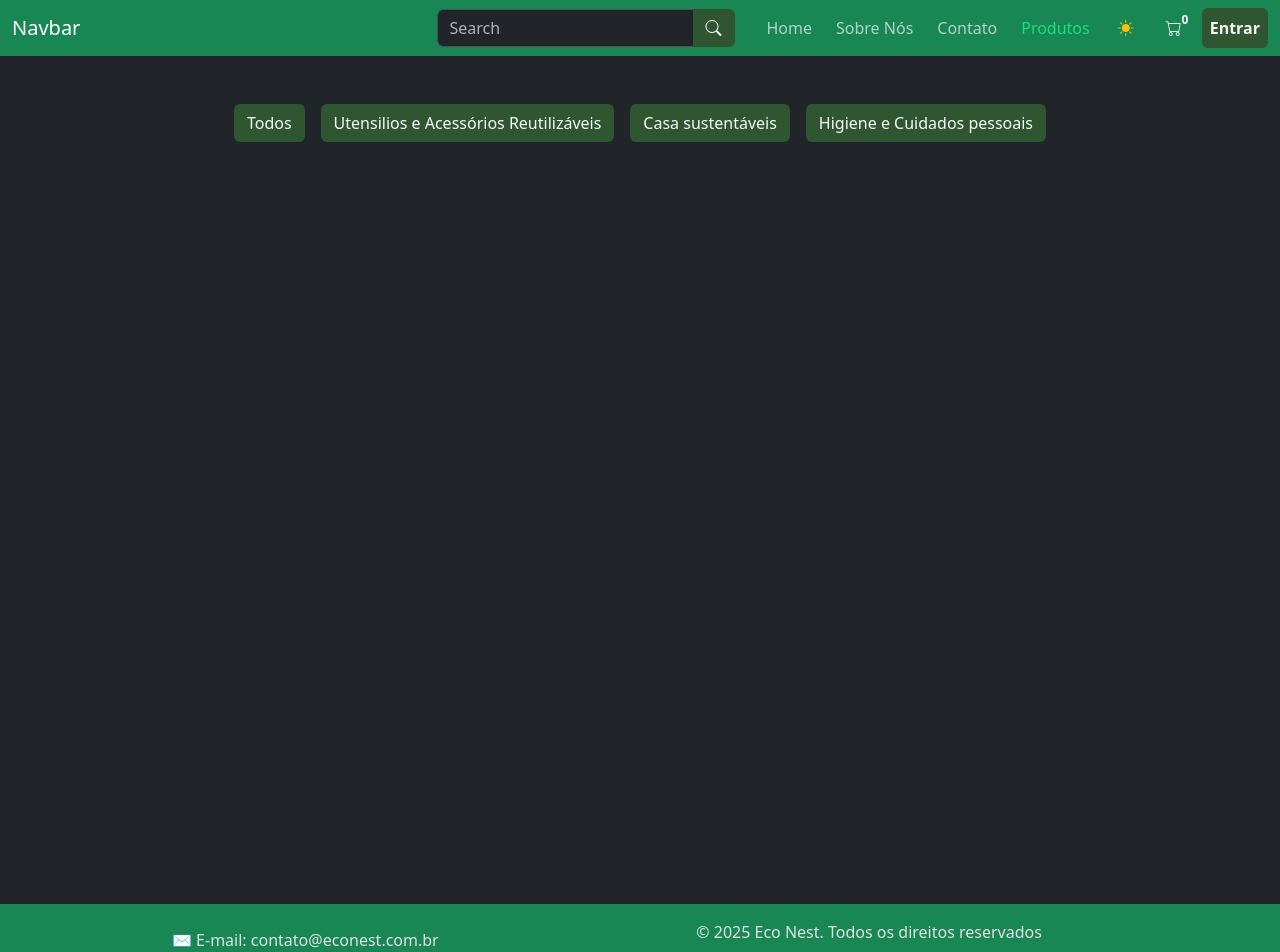
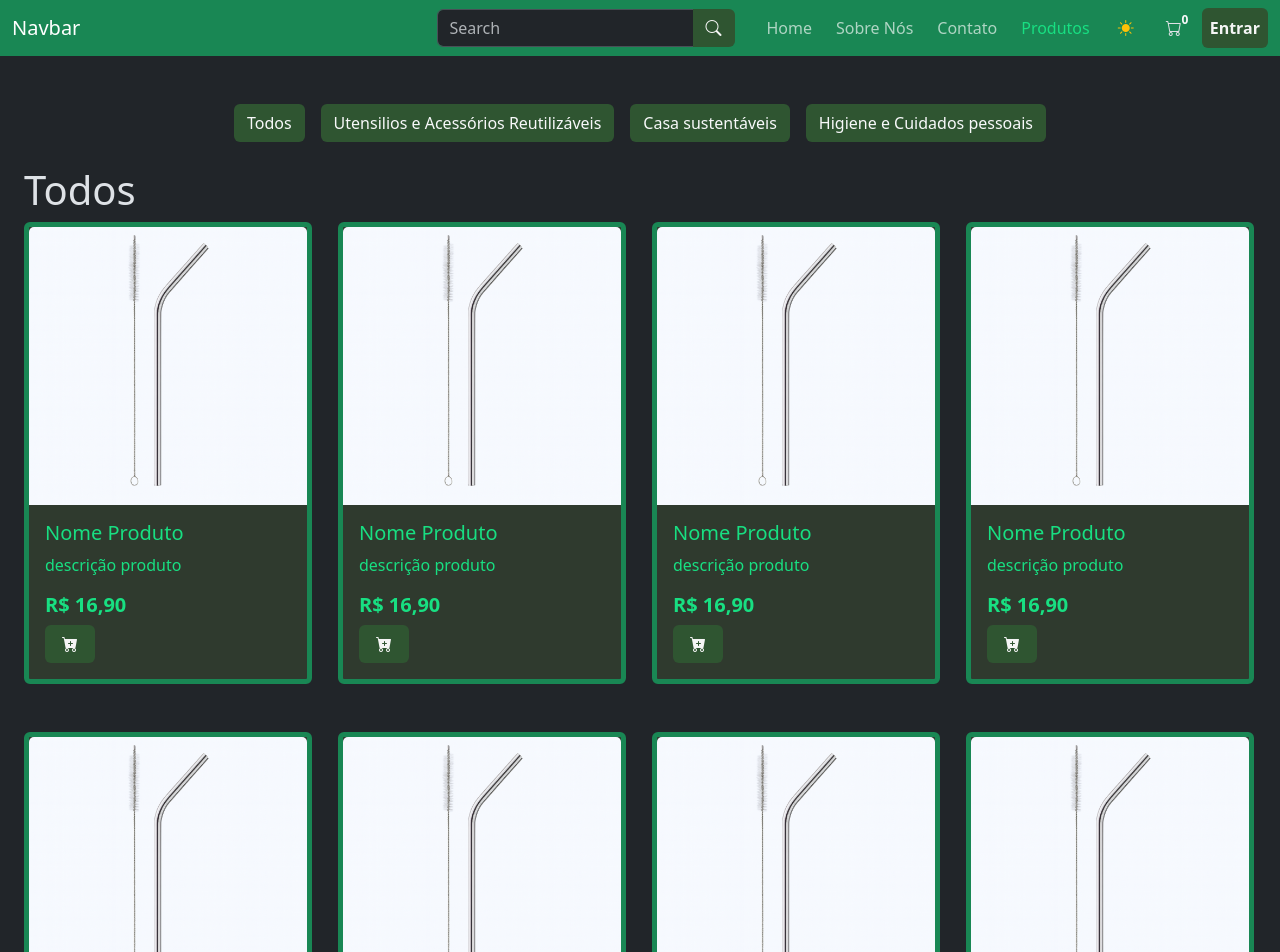
Before and after one commit to Econest-Ecologic/Front-end, a React (Vite) app in the folder Eco-nest/: page /produtos in a window 1280 px wide. Shown: the top 952 px of the page. Built offline with nearby package versions, Linux system fonts and the light colour scheme.

Commit message:
feat:card de produto feito

```diff
--- a/Eco-nest/src/Color.css
+++ b/Eco-nest/src/Color.css
@@ -16,6 +16,10 @@
 
 .eco-text {
   color: var(--eco-verde-text)
+}
+
+.eco-card-text {
+  color: var(--eco-verde-card-text)
 }
 
 .eco-border {
@@ -51,6 +55,7 @@
 [data-bs-theme=light] {
   --bg-eco: #dce6d5;
   --nav-item-active: #13ac64;
+  --eco-verde-card-text: #2f5531;
   --eco-verde: #2f5531;
   --eco-verde-text: #2f5531;
   --bs-success-input: #dbe4d1;
@@ -175,6 +180,7 @@
 
 [data-bs-theme=dark] {
   color-scheme: dark;
+  --eco-verde-card-text: #18df82;
   --bg-eco: #2f3a2e;
   --eco-verde-text: #499154;
   --nav-item-active: #18df82;
--- /dev/null
+++ b/Eco-nest/src/componente/Card.jsx
@@ -0,0 +1,26 @@
+export default function Card() {
+  return (
+    <>
+      <div className="col">
+        <div
+          className="card bg-eco border border-5 border-success"
+          style={{ width: "18rem" }}
+        >
+          <img
+            src="../public\exProd.png"
+            className="card-img-top object-fit-cover"
+            alt="img"
+          />
+          <div className="card-body">
+            <h5 className="card-title eco-card-text">Nome Produto</h5>
+            <p className="card-text eco-card-text">descrição produto</p>
+            <h5 className="card-text fw-bolder eco-card-text">R$ 16,90</h5>
+            <button className="btn btn-eco px-3">
+              <i class="bi bi-cart-plus-fill"></i>
+            </button>
+          </div>
+        </div>
+      </div>
+    </>
+  );
+}
--- a/Eco-nest/src/componente/Footer.jsx
+++ b/Eco-nest/src/componente/Footer.jsx
@@ -1,6 +1,6 @@
 export default function Footer() {
   return (
-    <footer className="container-fluid d-flex flex-column flex-sm-row justify-content-evenly bg-success-subtle p-0 py-3 m-0">
+    <footer className="container-fluid d-flex flex-column flex-sm-row justify-content-evenly bg-success-subtle p-0 py-3 m-0 mt-3">
       <div className="flex-row">
         <ul>
           <li className="list-unstyled mt-2">
--- a/Eco-nest/src/componente/bodyPages/Produtos.jsx
+++ b/Eco-nest/src/componente/bodyPages/Produtos.jsx
@@ -1,14 +1,15 @@
 import { Navbar } from "../Navbar";
 import Footer from "../Footer";
 import RadioBtn from "../RadioBtn";
+import Card from "../Card";
 export default function Produtos() {
   return (
     <>
       <header>
         <Navbar></Navbar>
       </header>
-      <main className="container-xxl d-flex min-vh-100 mt-5 w-100 justify-content-evenly align-items-start">
-        <nav className="d-flex gap-3">
+      <main className="container-xxl d-flex flex-column min-vh-100 mt-5 w-100 gap-4 ">
+        <nav className="container d-flex gap-3 h-100 justify-content-center ">
           <RadioBtn name={"filtro"} id={"btn-check-todos"} txt={"Todos"} />
           <RadioBtn
             name={"filtro"}
@@ -26,6 +27,19 @@ export default function Produtos() {
             txt={"Higiene e Cuidados pessoais"}
           />
         </nav>
+        <div className="container-xxl">
+          <h1>Todos</h1>
+          <div className="row row-gap-5">
+            <Card />
+            <Card />
+            <Card />
+            <Card />
+            <Card />
+            <Card />
+            <Card />
+            <Card />
+          </div>
+        </div>
       </main>
       <Footer></Footer>
     </>
```
Also changed, not shown: Eco-nest/public/exProd.png (added).
